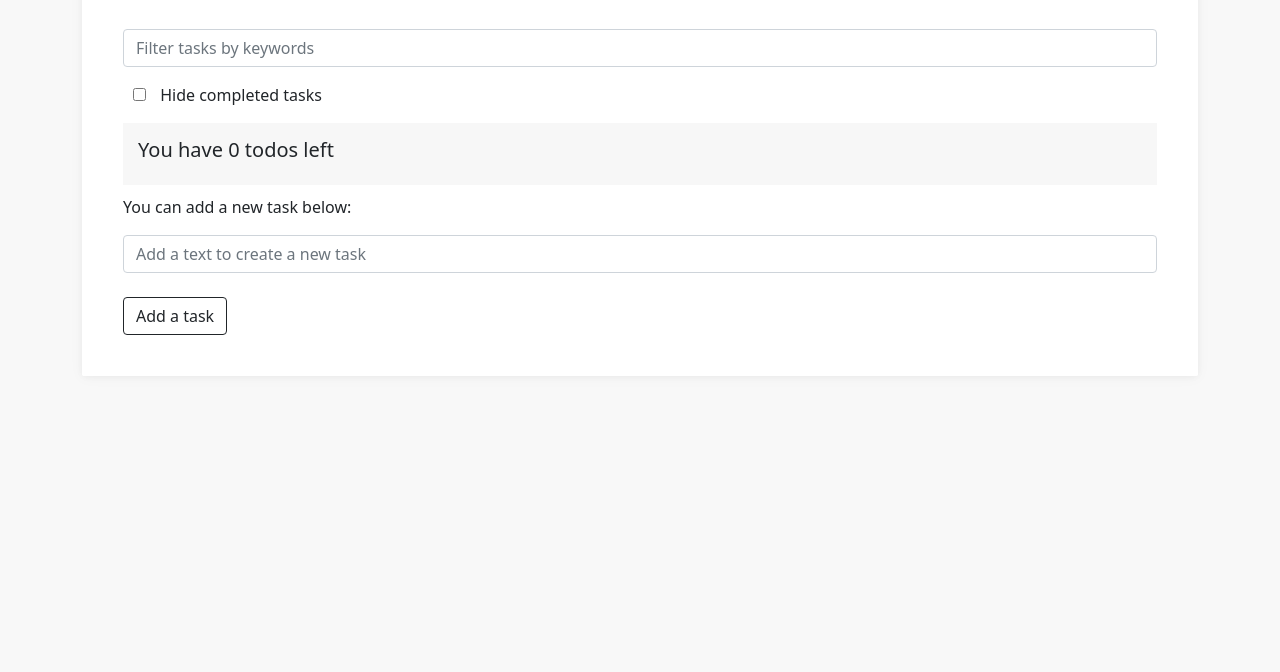
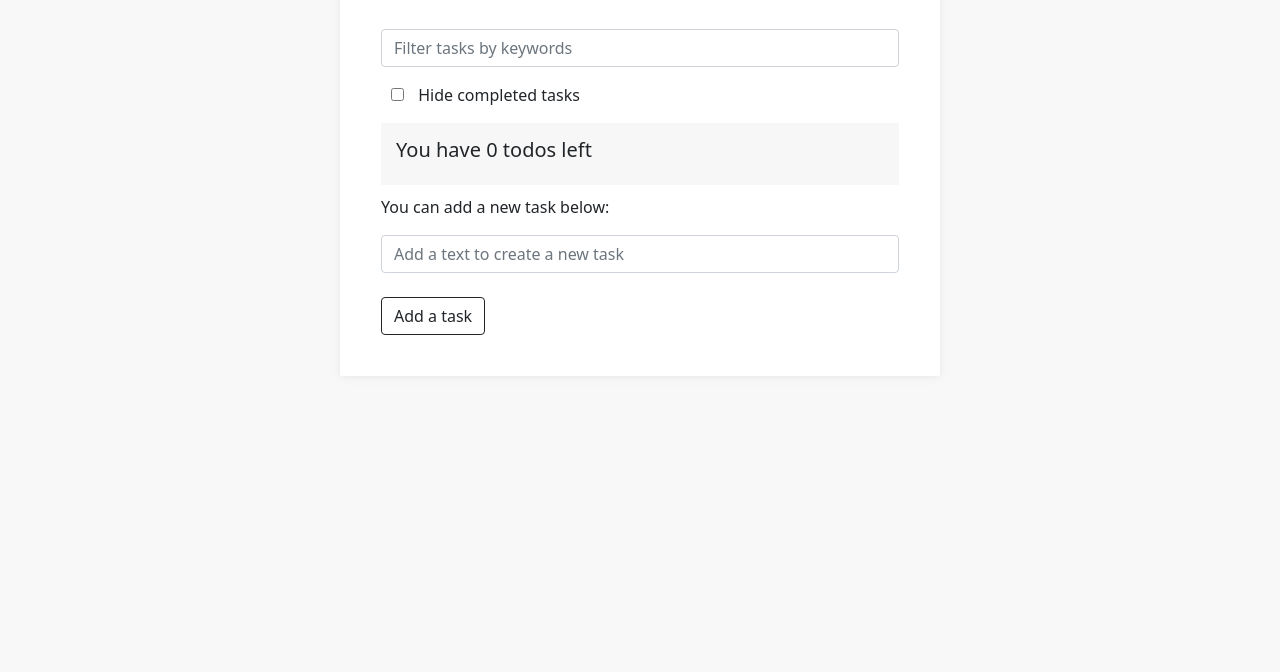
Before and after one commit to OlaShabalina/Todo_app, a website: page index.html in a window 1280 px wide. Shown: the part 128-800 px from the top of the page. Drawn offline with nearby package versions, Linux system fonts and the light colour scheme.

Commit message:
made the page responsive

```diff
--- a/index.html
+++ b/index.html
@@ -11,7 +11,7 @@
 <body>
     <div class="container">
         <div class="row">
-            <div class="col-md-12">
+            <div class="col">
                 <div class="card card-white">
                     <div class="card-body">
                         <h1 class="text-center mb-5">Task manager</h1>
--- a/styles.css
+++ b/styles.css
@@ -38,7 +38,13 @@ div.checker {
     padding: 25px;
     margin-bottom: 20px;
     border: initial;
+    width: 600px;
     background: #fff;
     border-radius: calc(.15rem - 1px);
     box-shadow: 0 1px 15px rgba(0,0,0,0.04), 0 1px 6px rgba(0,0,0,0.04);
 }
+
+.col {
+    display: flex;
+    justify-content: center;
+}
```
